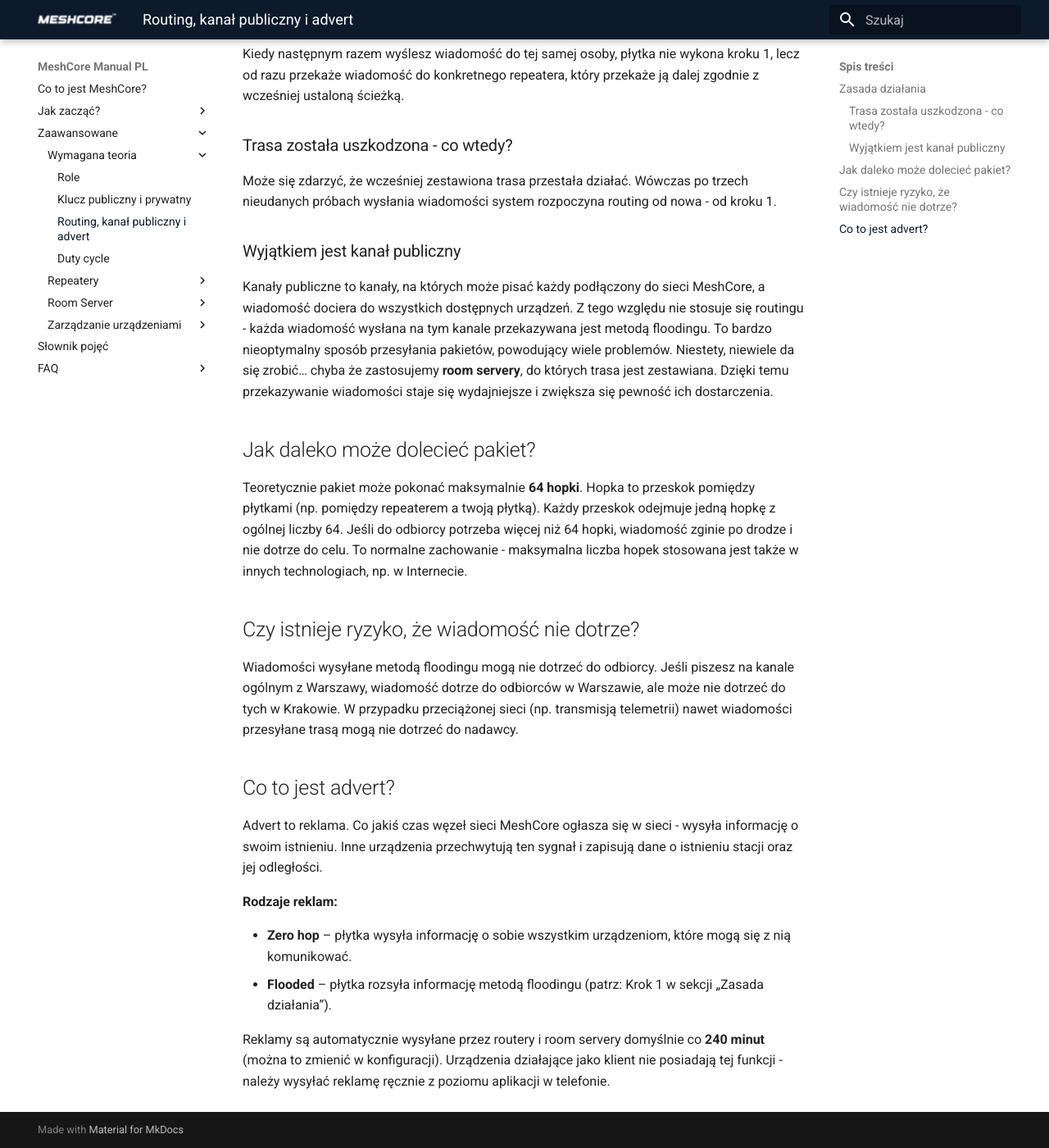
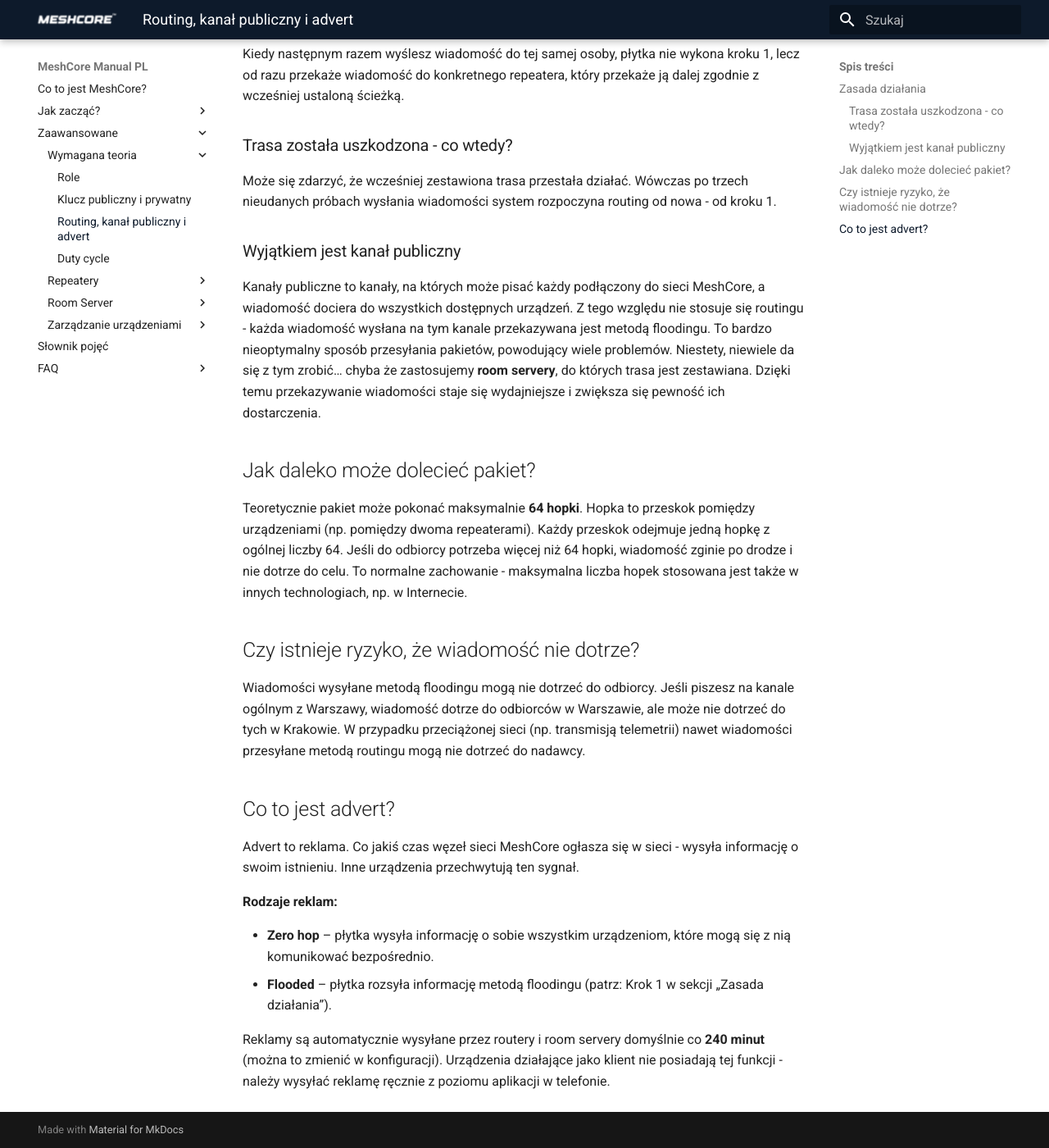
Before and after one commit to deFAT64/meshcore-manual-pl, an MkDocs documentation site: the page built from docs/zaawansowane/routing.md, in a window 1280 px wide and 1400 px high, scrolled down 739 px. Shown: the whole window at 82% size. Built offline with MkDocs 1.6.1 and Material for MkDocs 9.7.7, drawn with Linux system fonts in a browser that asks for light colours; some of the changed text lies outside the part shown.

Commit message:
Fix grammatical and stylistic zaawansowane/wymagana teoria

```diff
--- a/docs/zaawansowane/routing.md
+++ b/docs/zaawansowane/routing.md
@@ -1,12 +1,12 @@
 # Routing, kanał publiczny i advert
 
-Routing w odniesieniu do sieci komputerowej to proces wyznaczania ścieżki od punktu A do punktu B. Jeśli wysyłasz wiadomość do swojego kolegi, system informatyczny musi wyznaczyć trasę, za pomocą której ją przekaże. W tej sekcji dowiesz się, jak routing działa w sieci MeshCore.
+Routing w odniesieniu do sieci komputerowej to proces wyznaczania ścieżki od punktu A do punktu B. Jeśli wysyłasz wiadomość do swojego kolegi, system informatyczny musi wyznaczyć trasę, za pomocą której ją przekaże. W tej sekcji dowiesz się, jak działa routing w sieci MeshCore.
 
 ## Zasada działania
 
 **Krok 1**
 
-Kiedy wysyłasz wiadomość, twoje urządzenie rozpoczyna proces tzw. flood routingu, inaczej flooding. Flooding polega obrazowo na tym, że twoja płytka wyjmuje megafon i rozgłasza informację, że wysyła wiadomość.
+Kiedy wysyłasz wiadomość, twoje urządzenie rozpoczyna proces tzw. flood routingu, inaczej flooding. Flooding obrazowo polega na tym, że twoja płytka wyjmuje megafon i rozgłasza informację, że wysyła wiadomość.
 
 **Krok 2**
 
@@ -26,23 +26,23 @@ Może się zdarzyć, że wcześniej zestawiona trasa przestała działać. Wówc
 
 ### Wyjątkiem jest kanał publiczny
 
-Kanały publiczne to kanały, na których może pisać każdy podłączony do sieci MeshCore, a wiadomość dociera do wszystkich dostępnych urządzeń. Z tego względu nie stosuje się routingu - każda wiadomość wysłana na tym kanale przekazywana jest metodą floodingu. To bardzo nieoptymalny sposób przesyłania pakietów, powodujący wiele problemów. Niestety, niewiele da się zrobić… chyba że zastosujemy **room servery**, do których trasa jest zestawiana. Dzięki temu przekazywanie wiadomości staje się wydajniejsze i zwiększa się pewność ich dostarczenia.
+Kanały publiczne to kanały, na których może pisać każdy podłączony do sieci MeshCore, a wiadomość dociera do wszystkich dostępnych urządzeń. Z tego względu nie stosuje się routingu - każda wiadomość wysłana na tym kanale przekazywana jest metodą floodingu. To bardzo nieoptymalny sposób przesyłania pakietów, powodujący wiele problemów. Niestety, niewiele da się z tym zrobić… chyba że zastosujemy **room servery**, do których trasa jest zestawiana. Dzięki temu przekazywanie wiadomości staje się wydajniejsze i zwiększa się pewność ich dostarczenia.
 
 ## Jak daleko może dolecieć pakiet?
 
-Teoretycznie pakiet może pokonać maksymalnie **64 hopki**. Hopka to przeskok pomiędzy płytkami (np. pomiędzy repeaterem a twoją płytką). Każdy przeskok odejmuje jedną hopkę z ogólnej liczby 64. Jeśli do odbiorcy potrzeba więcej niż 64 hopki, wiadomość zginie po drodze i nie dotrze do celu. To normalne zachowanie - maksymalna liczba hopek stosowana jest także w innych technologiach, np. w Internecie.
+Teoretycznie pakiet może pokonać maksymalnie **64 hopki**. Hopka to przeskok pomiędzy urządzeniami (np. pomiędzy dwoma repeaterami). Każdy przeskok odejmuje jedną hopkę z ogólnej liczby 64. Jeśli do odbiorcy potrzeba więcej niż 64 hopki, wiadomość zginie po drodze i nie dotrze do celu. To normalne zachowanie - maksymalna liczba hopek stosowana jest także w innych technologiach, np. w Internecie.
 
 ## Czy istnieje ryzyko, że wiadomość nie dotrze?
 
-Wiadomości wysyłane metodą floodingu mogą nie dotrzeć do odbiorcy. Jeśli piszesz na kanale ogólnym z Warszawy, wiadomość dotrze do odbiorców w Warszawie, ale może nie dotrzeć do tych w Krakowie. W przypadku przeciążonej sieci (np. transmisją telemetrii) nawet wiadomości przesyłane trasą mogą nie dotrzeć do nadawcy.
+Wiadomości wysyłane metodą floodingu mogą nie dotrzeć do odbiorcy. Jeśli piszesz na kanale ogólnym z Warszawy, wiadomość dotrze do odbiorców w Warszawie, ale może nie dotrzeć do tych w Krakowie. W przypadku przeciążonej sieci (np. transmisją telemetrii) nawet wiadomości przesyłane metodą routingu mogą nie dotrzeć do nadawcy.
 
 ## Co to jest advert?
 
-Advert to reklama. Co jakiś czas węzeł sieci MeshCore ogłasza się w sieci - wysyła informację o swoim istnieniu. Inne urządzenia przechwytują ten sygnał i zapisują dane o istnieniu stacji oraz jej odległości.
+Advert to reklama. Co jakiś czas węzeł sieci MeshCore ogłasza się w sieci - wysyła informację o swoim istnieniu. Inne urządzenia przechwytują ten sygnał.
 
 **Rodzaje reklam:**
 
-- **Zero hop** – płytka wysyła informację o sobie wszystkim urządzeniom, które mogą się z nią komunikować.
+- **Zero hop** – płytka wysyła informację o sobie wszystkim urządzeniom, które mogą się z nią komunikować bezpośrednio.
 - **Flooded** – płytka rozsyła informację metodą floodingu (patrz: Krok 1 w sekcji „Zasada działania”).
 
 Reklamy są automatycznie wysyłane przez routery i room servery domyślnie co **240 minut** (można to zmienić w konfiguracji). Urządzenia działające jako klient nie posiadają tej funkcji - należy wysyłać reklamę ręcznie z poziomu aplikacji w telefonie.
```
Also changed, not shown: docs/zaawansowane/dutyCycle.md (+4 -4 lines), docs/zaawansowane/jakBudowacRepeatery.md (added, +58 -0 lines), docs/zaawansowane/kluczPublicznyIprywatny.md (+2 -2 lines), docs/zaawansowane/opcjeKonfiguracyjne.md (+25 -28 lines), docs/zaawansowane/role.md (+1 -1 lines).
